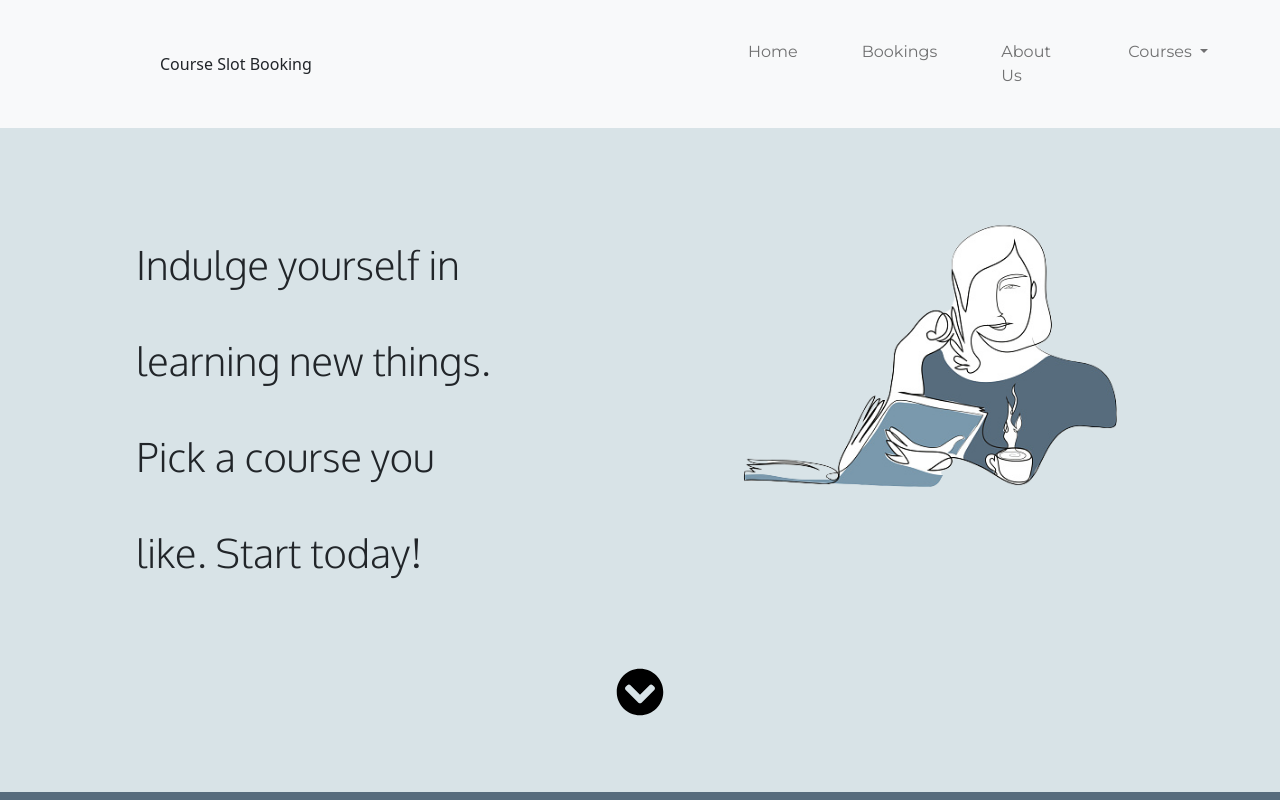
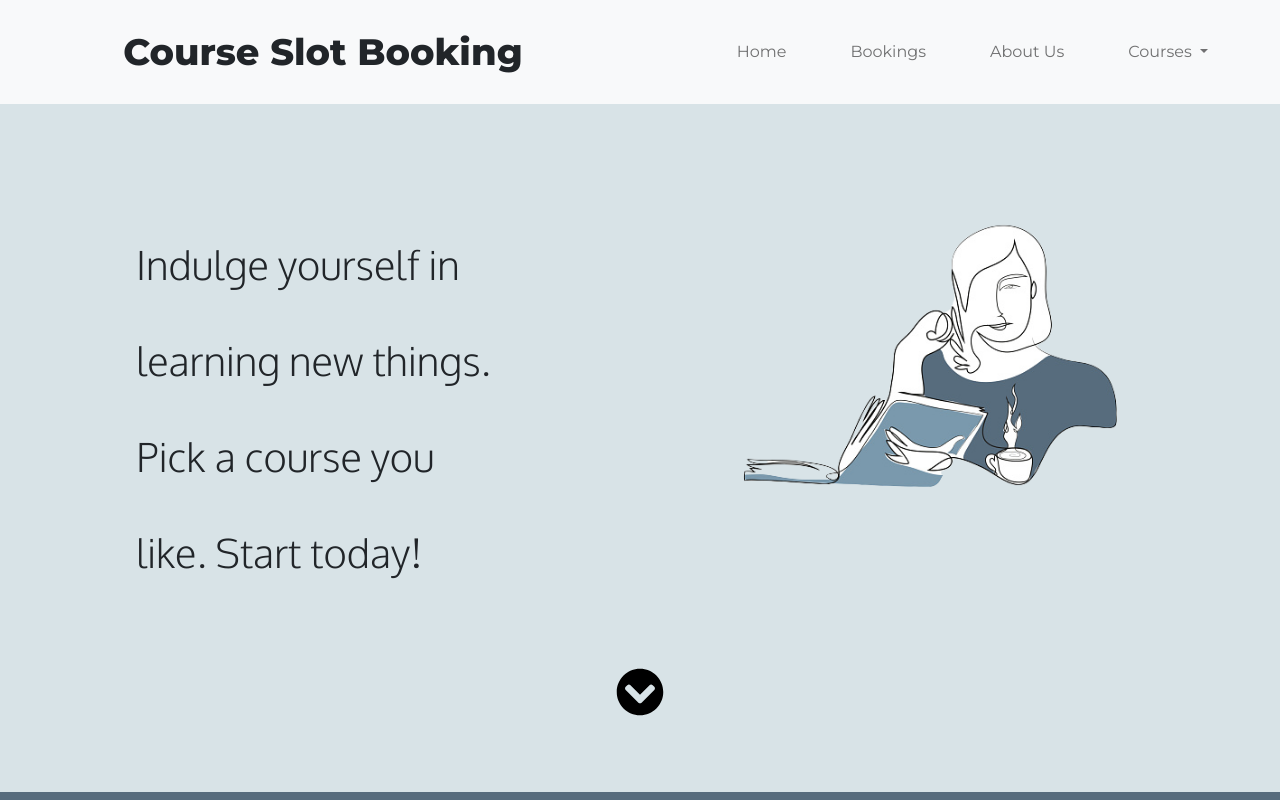
Before and after one commit to akruti11/BookYourSlot, a plain HTML site: page index.html in a window 1280 px wide. Shown: the top 800 px of the page. Drawn offline with nearby package versions, Linux system fonts and the light colour scheme.

Commit message:
Updated navbar style

```diff
--- a/css/styles.css
+++ b/css/styles.css
@@ -18,8 +18,10 @@
 .navbar {
   padding-top: 1.5rem;
   padding-bottom: 1.5rem;
-  padding-left: 7.5rem;
-  font-size: 1rem;
+  padding-left: 5.2rem;
+  font-size: 2.3rem;
+  font-family: "Montserrat";
+  font-weight: 800;
 }
 
 
```
